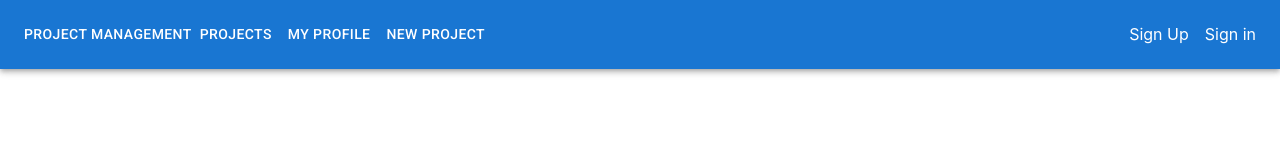
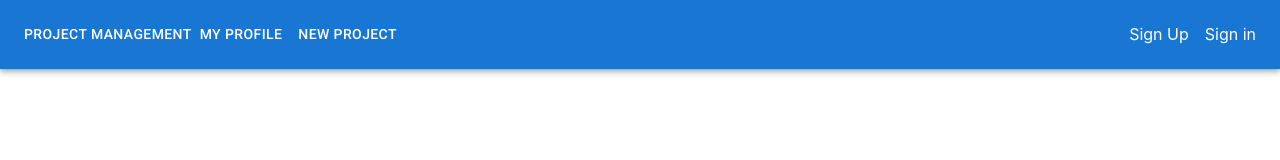
Before and after one commit to GricelevichOA/project-management, a React (Create React App) app: page /register in a window 1280 px wide. Shown: the top 160 px of the page. Built offline with nearby package versions, Linux system fonts and the light colour scheme; no server answers; the database is empty.

Commit message:
header fix

```diff
--- a/src/components/layout/Header.tsx
+++ b/src/components/layout/Header.tsx
@@ -44,16 +44,6 @@ export function Header() {
           </Link>
 
           <Box sx={{ flexGrow: 1, display: { xs: "none", md: "flex" } }}>
-            <Link
-              component={RouterLink}
-              to={"/projects"}
-              color={"inherit"}
-              underline="none"
-            >
-              <Button sx={{ my: 2, color: "white", display: "block" }}>
-                Projects
-              </Button>
-            </Link>
             <Link
               component={RouterLink}
               to={"/profile"}
--- a/src/utils/types.ts
+++ b/src/utils/types.ts
@@ -5,7 +5,7 @@ export type ProjectType = {
   user_id: string;
   status: string;
   created_at: number;
-  updated_at: number;
+  updated_at: number | null;
 };
 
 export type Task = {
```
